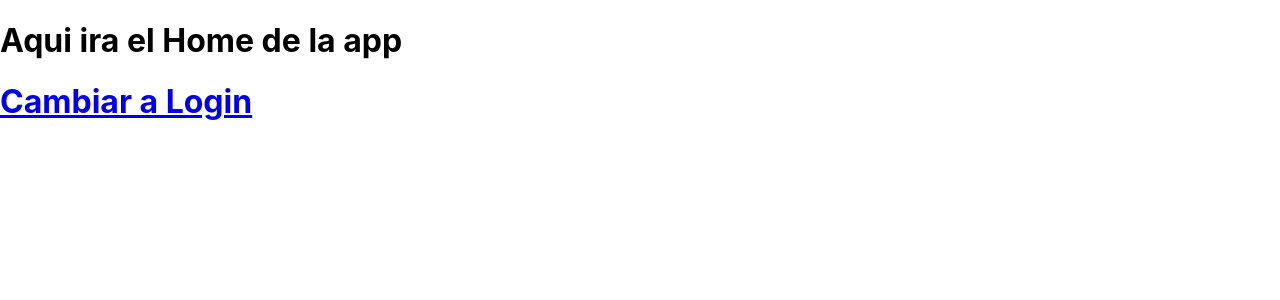
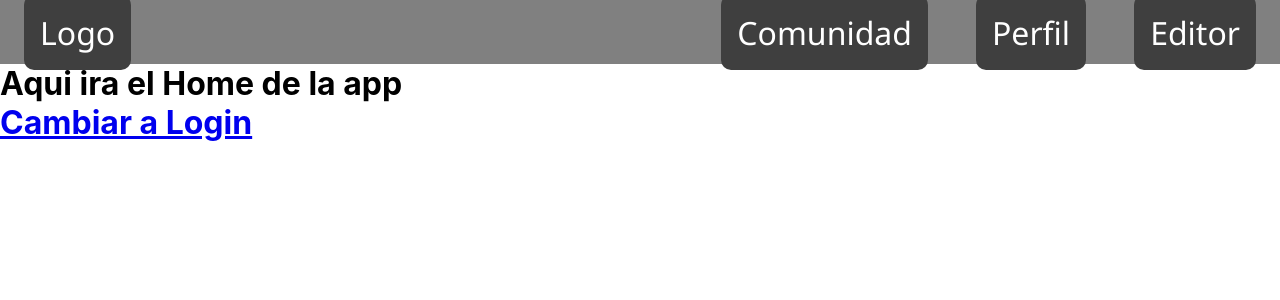
Before and after one commit to GregoryInnovo/Narradores-digitales, a React (Create React App) app: page / in a window 1280 px wide. Shown: the top 300 px of the page. Built offline with nearby package versions, Linux system fonts and the light colour scheme.

Commit message:
Header component

```diff
--- a/src/components/Header/Header.css
+++ b/src/components/Header/Header.css
@@ -0,0 +1,29 @@
+* {
+    box-sizing: border-box;
+    padding: 0;
+    margin: 0;
+}
+
+.o-header {
+    background-color: gray;
+    width: 100%;
+    height: 8vh;
+    display: flex;
+    justify-content: space-between;
+    align-items: center;
+}
+
+.o-header-buttons {
+    background-color: rgb(63, 63, 63);
+    border: 0px;
+    border-radius: 10px;
+    color: white;
+    font-size: 2rem;
+    padding: 1rem;
+    margin: 1rem 1.5rem;
+}
+
+button {
+    font-family: 'Segoe UI', 'Roboto', 'Oxygen', 'Ubuntu', 'Cantarell', 'Fira Sans', 'Droid Sans', 'Helvetica Neue',
+    sans-serif;
+}
--- a/src/components/Header/Header.js
+++ b/src/components/Header/Header.js
@@ -1,10 +1,16 @@
 import React from 'react';
-
+import './Header.css'
 const Header = () => (
     <>
-        <section>
-            <h2>Header</h2>
-        </section>
+        <header className="o-header">
+            <button className="o-header-buttons">Logo</button>
+
+            <div>
+                <button className="o-header-buttons">Comunidad</button>
+                <button className="o-header-buttons">Perfil</button>
+                <button className="o-header-buttons">Editor</button>
+            </div>
+        </header>
     </>
 );
 
--- a/src/containers/Home.js
+++ b/src/containers/Home.js
@@ -1,9 +1,12 @@
 import React from 'react';
 import { Link } from 'react-router-dom';
+import Header from '../components/Header/Header';
 
 const Home = () => {
     return (
         <div>
+            <Header />
+
             <h1>Aqui ira el Home de la app</h1>
             <Link to="/login">
                 <h1>Cambiar a Login</h1>
```
